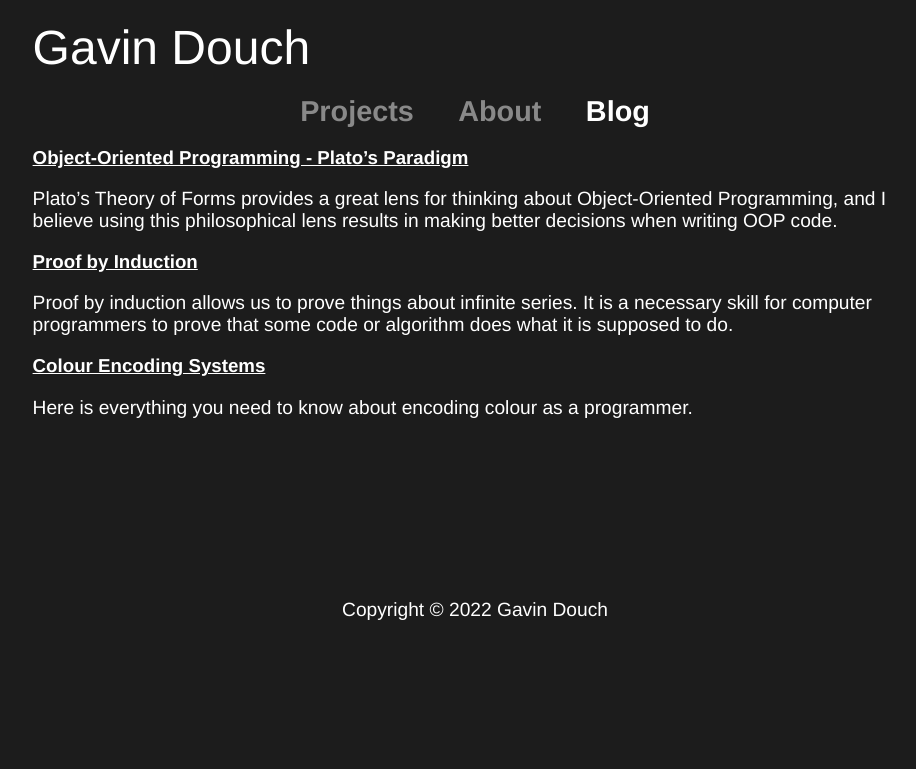
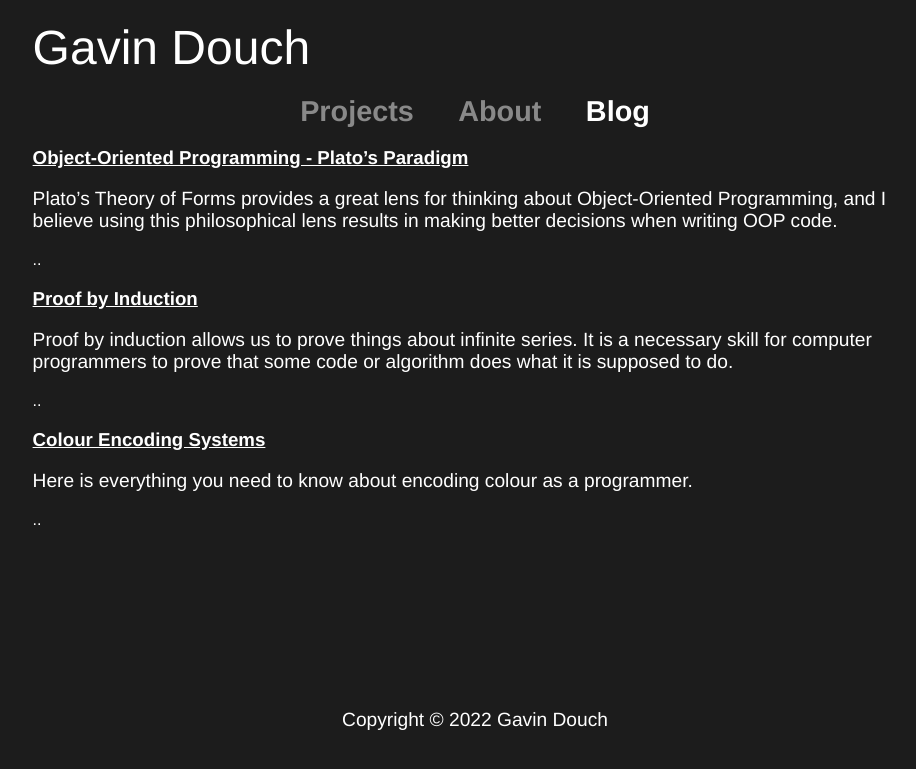
Before and after one commit to Coedice/website, a Jekyll site: the page built from blog.html, in a window 1280 px wide. Shown: the top 769 px of the page, without its empty margins (165-1081 px from the left). Built offline with Jekyll 4.4.1, drawn with Linux system fonts in a browser that asks for light colours.

Commit message:
Add ellipses at the end of blog post excerpts

```diff
--- a/blog.html
+++ b/blog.html
@@ -8,6 +8,6 @@ nav: 2
     <h3>
         <a href="{{ post.url }}">{{ post.title }}</a>
     </h3>
-    {{ post.excerpt }}
+    {{ post.excerpt }}..
 </div>
 {% endfor %}
```
